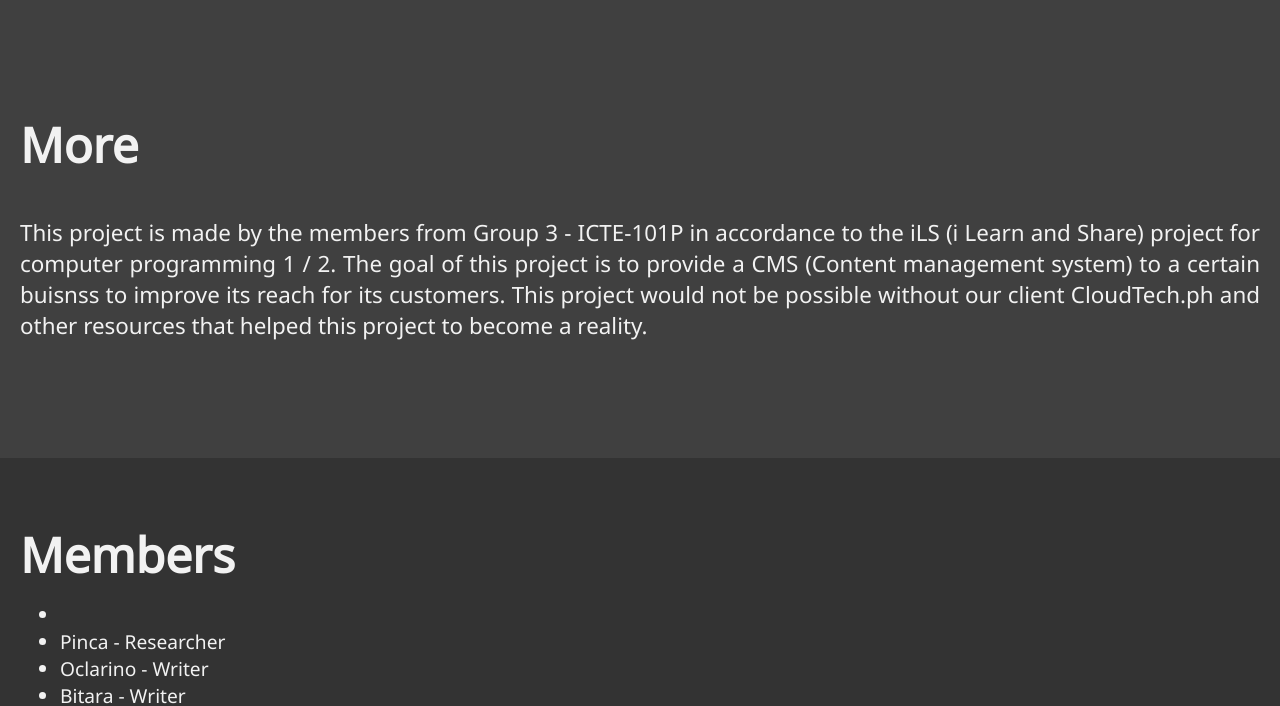
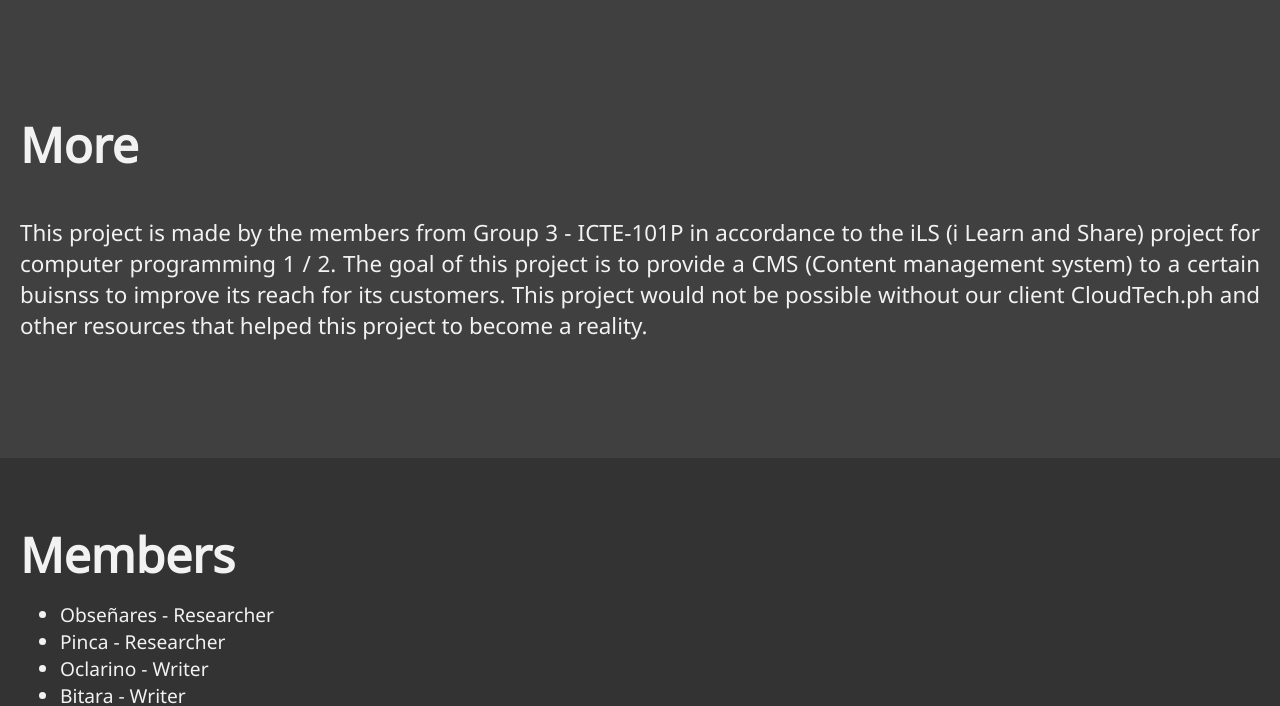
Before and after one commit to godsentsalvaloza/iLS-deploy, an Eleventy site: page src/more.njk in a window 1280 px wide. Shown: the part 102-808 px from the top of the page. Built offline with nearby package versions, Linux system fonts and the light colour scheme; Eleventy itself is replaced by a stand-in of ours; files that its build step writes are made by us from their sources.

Commit message:
Update More “more”

```diff
--- a/src/command/more/more.md
+++ b/src/command/more/more.md
@@ -8,7 +8,7 @@ first_article_description: This project is made by the members from Group 3 -
   customers. This project would not be possible without our client CloudTech.ph
   and other resources that helped this project to become a reality.
 second_article_name: Members
-memberA: " "
+memberA: Obseñares - Researcher
 memberB: " Pinca - Researcher"
 memberC: " Oclarino - Writer"
 memberD: " Bitara - Writer"
```
